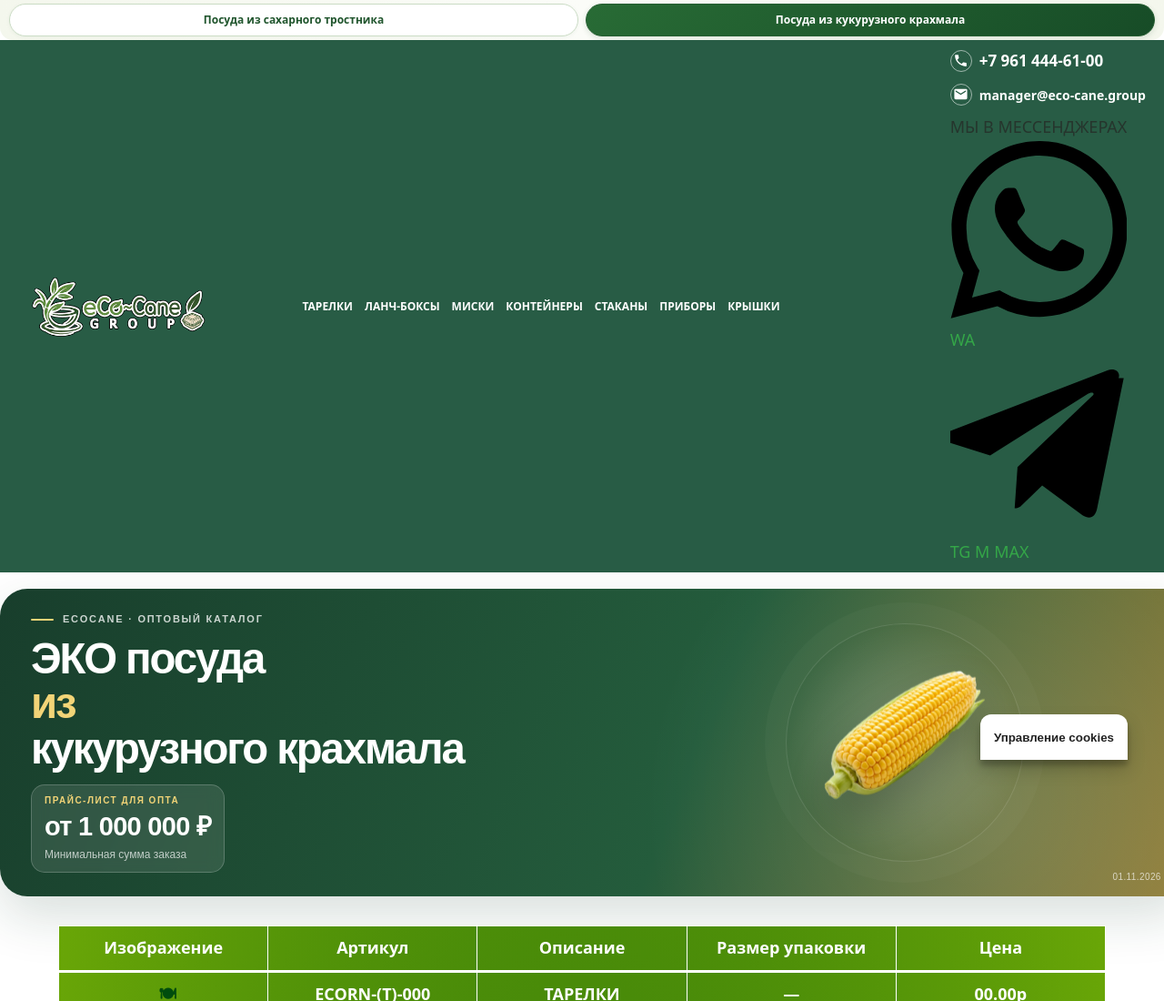
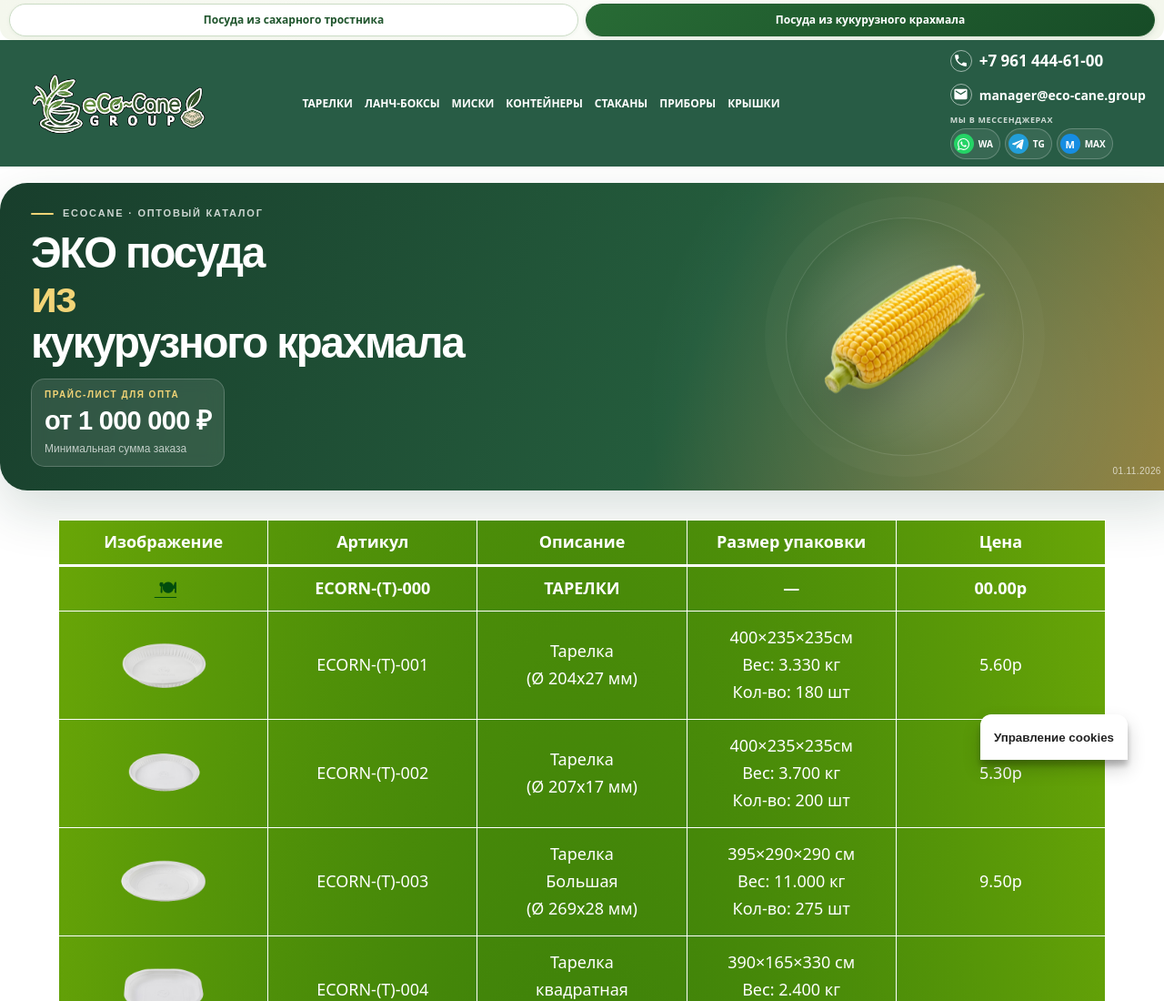
Before and after one commit to blvllxlam/ECORN, a plain HTML site: page index.html in a window 1280 px wide. Shown: the top 1100 px of the page at 91% size. Drawn offline with Linux system fonts and the light colour scheme; some packages are replaced by stand-ins of ours; no server answers; a script that the page names is missing.

Commit message:
Style messenger links in price list header

```diff
--- a/ECORN_files/header.css
+++ b/ECORN_files/header.css
@@ -495,3 +495,18 @@ body.admin-bar header.wp-block-template-part:has(> .ecocane-header) {
   .ecocane-header-phone__icon { flex-basis: 30px; width: 30px; height: 30px; }
   .ecocane-header-email__address { font-size: 11px; }
 }
+
+
+/* Мессенджеры в шапке: компактный блок под телефоном и почтой. */
+.ecocane-header-messengers { display:flex; flex-direction:column; align-items:flex-start; gap:4px; min-width:0; margin-top:2px; }
+.ecocane-header-messengers__label { color:rgba(255,255,255,.78); font-size:9px; font-weight:600; letter-spacing:.075em; line-height:1.1; white-space:nowrap; }
+.ecocane-header-messengers__links { display:flex; align-items:center; flex-wrap:nowrap; gap:5px; }
+.ecocane-header-messenger { display:inline-flex; align-items:center; gap:5px; min-height:28px; padding:2px 7px 2px 3px; border:1px solid rgba(255,255,255,.22); border-radius:999px; background:rgba(255,255,255,.08); color:#fff !important; font-size:10px; font-weight:700; line-height:1; text-decoration:none !important; white-space:nowrap; transition:background-color .18s ease,border-color .18s ease,transform .18s ease; pointer-events:none; cursor:default; }
+.ecocane-header-messenger__icon { display:inline-flex; flex:0 0 22px; align-items:center; justify-content:center; width:22px; height:22px; border-radius:50%; color:#fff; font-size:12px; font-weight:800; line-height:1; }
+.ecocane-header-messenger__icon svg { display:block; width:13px; height:13px; fill:currentColor; }
+.ecocane-header-messenger--whatsapp .ecocane-header-messenger__icon { background:#25D366; }
+.ecocane-header-messenger--telegram .ecocane-header-messenger__icon { background:#229ED9; }
+.ecocane-header-messenger--max .ecocane-header-messenger__icon { background:#168DE2; font-size:11px; }
+.ecocane-header-messenger__name { color:#fff; }
+.ecocane-header-messenger:focus-visible { outline:2px solid #fff; outline-offset:3px; }
+@media (hover:hover) { .ecocane-header-messenger:hover { border-color:rgba(255,255,255,.42); background:rgba(255,255,255,.16); transform:translateY(-1px); } }
```
